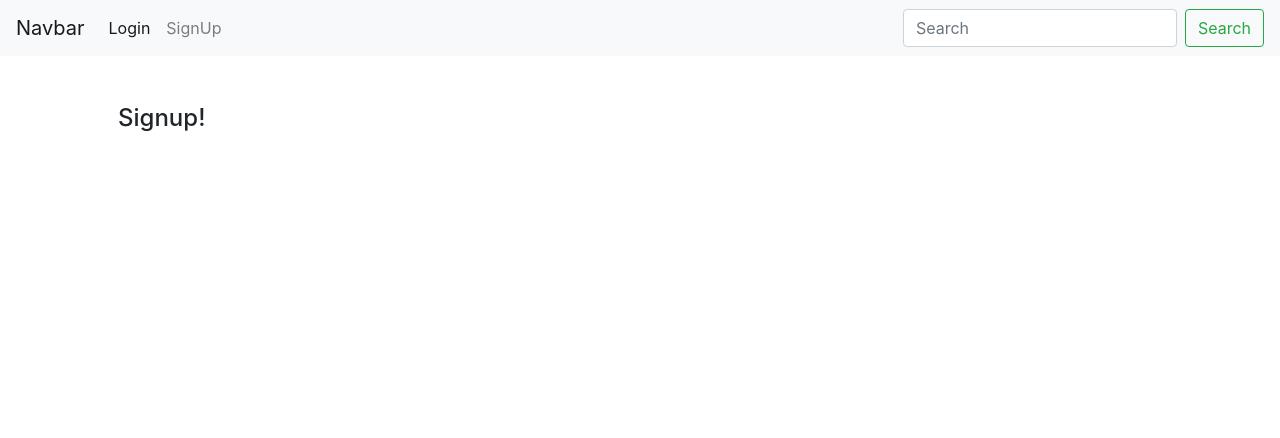
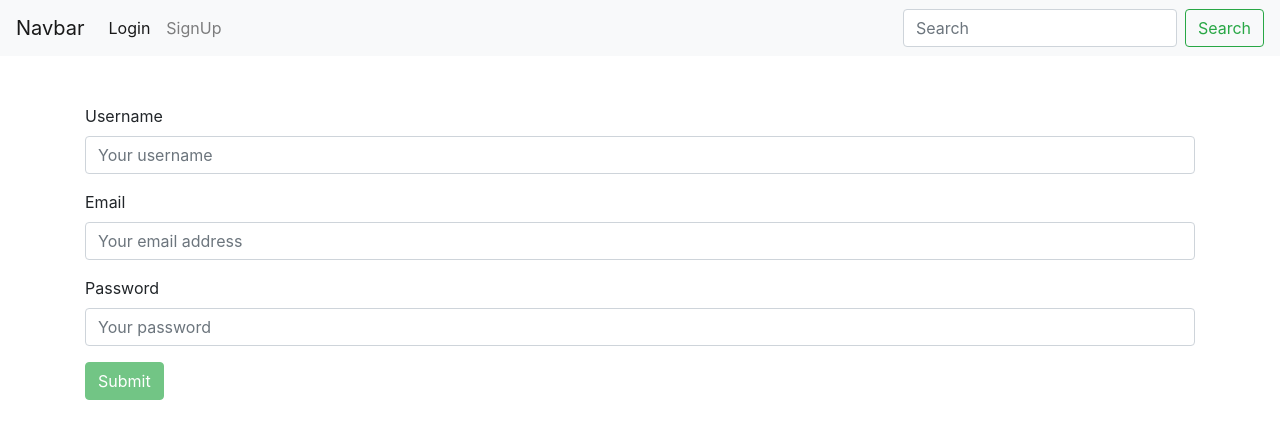
Before and after one commit to jpjp2328/project-03, a React (Create React App) app in the folder client/: page /signup in a window 1280 px wide. Shown: the top 438 px of the page. Built offline with nearby package versions, Linux system fonts and the light colour scheme.

Commit message:
Signup form added to signup page

```diff
--- a/client/src/pages/Signup.js
+++ b/client/src/pages/Signup.js
@@ -1,12 +1,111 @@
-import React from 'react';
+import React, { useState } from 'react';
+import { Form, Button, Alert } from 'react-bootstrap';
+
+import { useMutation } from '@apollo/client';
+import { ADD_USER } from '../utils/mutations';
+import Auth from '../utils/auth';
+
 
 const Signup = () => {
+    // set initial form state
+    const [userFormData, setUserFormData] = useState({ username: '', email: '', password: '' });
+    // set state for form validation
+    const [validated] = useState(false);
+    // set state for alert
+    const [showAlert, setShowAlert] = useState(false);
+
+    const [addUser] = useMutation(ADD_USER);
+
+    const handleInputChange = (event) => {
+        const { name, value } = event.target;
+        setUserFormData({ ...userFormData, [name]: value });
+    };
+
+    const handleFormSubmit = async (event) => {
+        event.preventDefault();
+
+        // check if form has everything (as per react-bootstrap docs)
+        const form = event.currentTarget;
+        if (form.checkValidity() === false) {
+            event.preventDefault();
+            event.stopPropagation();
+        }
+
+        try {
+            const { data } = await addUser({
+                variables: { ...userFormData },
+            });
+
+            Auth.login(data.addUser.token);
+        } catch (err) {
+            console.error(err);
+            setShowAlert(true);
+        };
+
+        setUserFormData({
+            username: '',
+            email: '',
+            password: '',
+        });
+    };
+
     return (
-        <div className='container'>
-            <div className='row p-5'>
-                <h4>Signup!</h4>
+        <>
+            <div className='container py-5'>
+                {/* This is needed for the validation functionality above */}
+                <Form noValidate validated={validated} onSubmit={handleFormSubmit}>
+                    {/* show alert if server response is bad */}
+                    <Alert dismissible onClose={() => setShowAlert(false)} show={showAlert} variant='danger'>
+                        Something went wrong with your signup!
+                    </Alert>
+
+                    <Form.Group>
+                        <Form.Label htmlFor='username'>Username</Form.Label>
+                        <Form.Control
+                            type='text'
+                            placeholder='Your username'
+                            name='username'
+                            onChange={handleInputChange}
+                            value={userFormData.username}
+                            required
+                        />
+                        <Form.Control.Feedback type='invalid'>Username is required!</Form.Control.Feedback>
+                    </Form.Group>
+
+                    <Form.Group>
+                        <Form.Label htmlFor='email'>Email</Form.Label>
+                        <Form.Control
+                            type='email'
+                            placeholder='Your email address'
+                            name='email'
+                            onChange={handleInputChange}
+                            value={userFormData.email}
+                            required
+                        />
+                        <Form.Control.Feedback type='invalid'>Email is required!</Form.Control.Feedback>
+                    </Form.Group>
+
+                    <Form.Group>
+                        <Form.Label htmlFor='password'>Password</Form.Label>
+                        <Form.Control
+                            type='password'
+                            placeholder='Your password'
+                            name='password'
+                            onChange={handleInputChange}
+                            value={userFormData.password}
+                            required
+                        />
+                        <Form.Control.Feedback type='invalid'>Password is required!</Form.Control.Feedback>
+                    </Form.Group>
+                    <Button
+                        disabled={!(userFormData.username && userFormData.email && userFormData.password)}
+                        type='submit'
+                        variant='success'>
+                        Submit
+                    </Button>
+                </Form>
             </div>
-        </div>
+        </>
     );
 };
 
--- a/client/src/utils/mutations.js
+++ b/client/src/utils/mutations.js
@@ -24,36 +24,28 @@ export const ADD_USER = gql`
   }
 `;
 
-export const CREATE_POST = gql`
-`;
+// export const CREATE_POST = gql``;
 
-// export const UPDATE_POST = gql``
+// export const UPDATE_POST = gql``;
 
-export const DELETE_POST = gql`
-`;
+// export const DELETE_POST = gql``;
 
-export const CREATE_PRODUCT = gql`
-`;
-// export const UPDATE_PRODUCT = gql``
+// export const CREATE_PRODUCT = gql``;
 
-export const DELETE_PRODUCT = gql`
-`;
+// export const UPDATE_PRODUCT = gql``;
 
-export const ADD_FRIEND = gql`
-`;
+// export const DELETE_PRODUCT = gql``;
 
-export const REMOVE_FRIEND = gql`
-`;
+// export const ADD_FRIEND = gql``;
 
-export const LIKE_POST = gql`
-`;
+// export const REMOVE_FRIEND = gql``;
 
-export const UNLIKE_POST = gql`
-`;
+// export const LIKE_POST = gql``;
 
-export const CREATE_COMMENT = gql`
-`;
-// export const UPDATE_COMMENT = gql``
+// export const UNLIKE_POST = gql``;
 
-export const DELETE_COMMENT = gql`
-`;
+// export const CREATE_COMMENT = gql``;
+
+// export const UPDATE_COMMENT = gql``;
+
+// export const DELETE_COMMENT = gql``;
```
